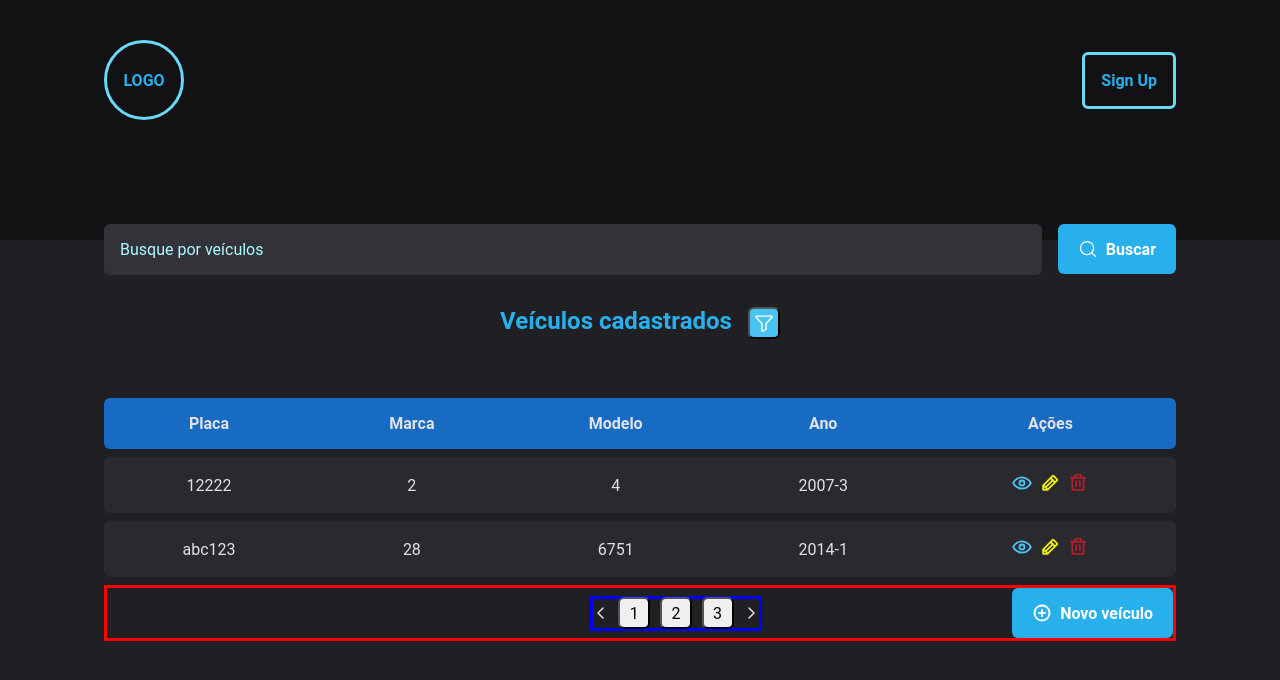
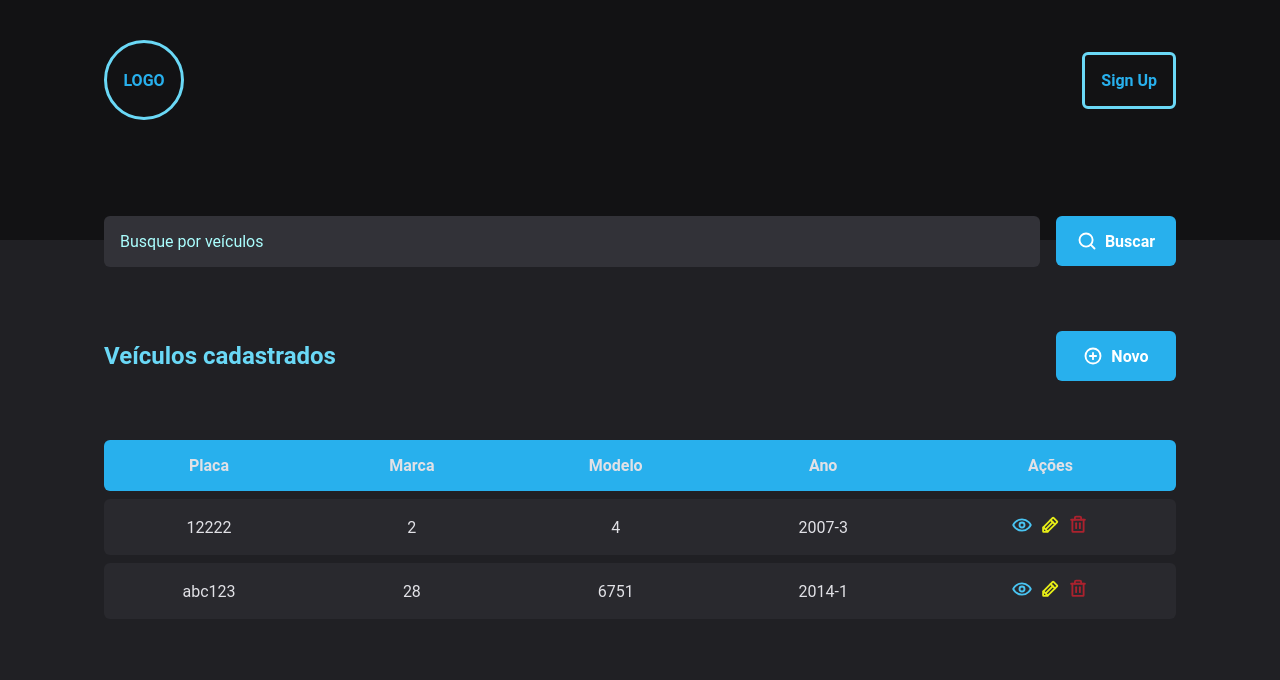
Before and after one commit to Jessica-Garcia/vehicle-registration, a React (Vite) app: page / in a window 1280 px wide. Shown: the top 680 px of the page. Built offline with nearby package versions, Linux system fonts and the light colour scheme; no server answers; data requests are answered from the project's data file.

Commit message:
refactor: restructure the layout

```diff
--- a/src/components/Select/index.tsx
+++ b/src/components/Select/index.tsx
@@ -2,6 +2,7 @@ import axios from "axios";
 import React, { useEffect, useState } from "react";
 import { selectOptionProps } from "../../@types/selectOptionProps";
 import { ISelectProps } from "../../@types/ISelectProps";
+import { SelectContainer } from "./style";
 
 export const Select = <T extends selectOptionProps>({
   selectChange,
@@ -34,7 +35,7 @@ export const Select = <T extends selectOptionProps>({
   }, [disabled, url]);
 
   return (
-    <select
+    <SelectContainer
       disabled={disabled}
       name={name}
       id=""
@@ -43,7 +44,7 @@ export const Select = <T extends selectOptionProps>({
       defaultValue=""
     >
       <option value="" disabled>
-        Selecione um valor
+        Selecione
       </option>
       {list &&
         list.length &&
@@ -54,6 +55,6 @@ export const Select = <T extends selectOptionProps>({
             </option>
           );
         })}
-    </select>
+    </SelectContainer>
   );
 };
--- a/src/components/Select/style.ts
+++ b/src/components/Select/style.ts
@@ -0,0 +1,9 @@
+import styled from "styled-components";
+
+export const SelectContainer = styled.select`
+  border-radius: 6px;
+  border: 0;
+  background: ${(props) => props.theme["gray-900"]};
+  color: ${(props) => props.theme["gray-300"]};
+  padding: 1rem;
+`;
--- a/src/pages/Home/components/SearchForm/index.tsx
+++ b/src/pages/Home/components/SearchForm/index.tsx
@@ -6,7 +6,7 @@ export const SearchForm = () => {
     <SearchFormContainer>
       <input type="text" placeholder="Busque por veículos" />
       <button type="submit">
-        <MagnifyingGlass size={20} />
+        <MagnifyingGlass size={20} weight="bold" />
         Buscar
       </button>
     </SearchFormContainer>
--- a/src/pages/Home/components/SearchForm/styles.ts
+++ b/src/pages/Home/components/SearchForm/styles.ts
@@ -3,14 +3,13 @@ import styled from "styled-components";
 export const SearchFormContainer = styled.form`
   display: flex;
   gap: 1rem;
-  margin-top: -5rem;
-
+  margin-top: -5.5rem;
   input {
     flex: 1;
     border-radius: 6px;
     border: 0;
     background: ${(props) => props.theme["gray-600"]};
-    color: ${(props) => props.theme["gray-500"]};
+    color: ${(props) => props.theme["gray-100"]};
     padding: 1rem;
 
     &::placeholder {
@@ -21,9 +20,11 @@ export const SearchFormContainer = styled.form`
   button {
     display: flex;
     align-items: center;
+    justify-content: center;
     gap: 0.5rem;
     border-radius: 6px;
     height: 50px;
+    width: 120px;
     border: 0;
     background: ${(props) => props.theme["blue-500"]};
     color: ${(props) => props.theme.white};
--- a/src/pages/Home/index.tsx
+++ b/src/pages/Home/index.tsx
@@ -13,7 +13,6 @@ import { IVehicle } from "../../@types/IVehicle";
 import { IVehicleAttributes } from "../../@types/IVehicleAttributes";
 import {
   AddButton,
-  ButtonAndPagination,
   ButtonsContainer,
   HomeContainer,
   Pagination,
@@ -42,13 +41,13 @@ export const Home = () => {
     }
   };
 
-  const getBrands = async () => {
+  /* const getBrands = async () => {
     const { data } = await axios.get<IVehicleAttributes[] | undefined>(
       "https://parallelum.com.br/fipe/api/v1/carros/marcas"
     );
 
     console.log(data);
-  };
+  }; */
 
   const getVehicles = async () => {
     const { data } = await axios.get<IVehicle[] | undefined>(
@@ -67,7 +66,7 @@ export const Home = () => {
       }
     };
     showVehicles();
-    getBrands();
+    // getBrands();
   }, []);
 
   return (
@@ -75,9 +74,11 @@ export const Home = () => {
       <SearchForm />
       <Title>
         <h2>Veículos cadastrados</h2>
-        <button>
-          <Funnel size={22} />
-        </button>
+        <AddButton>
+          <a href="/vehicle/add">
+            <PlusCircle weight="bold" size={20} /> Novo
+          </a>
+        </AddButton>
       </Title>
 
       <VehicleTable>
@@ -120,20 +121,20 @@ export const Home = () => {
             })}
         </tbody>
       </VehicleTable>
-      <ButtonAndPagination>
+
+      {vehicleList && vehicleList?.length > 5 && (
         <Pagination>
-          <CaretLeft weight="bold" />
+          <span>
+            <CaretLeft weight="bold" />
+          </span>
           <button>1</button>
           <button>2</button>
           <button>3</button>
-          <CaretRight weight="bold" />
+          <span>
+            <CaretRight weight="bold" />
+          </span>
         </Pagination>
-        <AddButton>
-          <a href="/vehicle/add">
-            <PlusCircle weight="bold" size={20} /> Novo veículo
-          </a>
-        </AddButton>
-      </ButtonAndPagination>
+      )}
     </HomeContainer>
   );
 };
--- a/src/pages/Home/styles.ts
+++ b/src/pages/Home/styles.ts
@@ -10,32 +10,14 @@ export const HomeContainer = styled.main`
 `;
 
 export const Title = styled.div`
-  align-self: center;
-  margin: 2rem 0;
+  margin: 4rem 0 2rem;
   display: flex;
+  align-items: center;
+  justify-content: space-between;
   gap: 1rem;
 
   h2 {
-    color: ${(props) => props.theme["blue-500"]};
-  }
-
-  button {
-    background: ${(props) => props.theme["blue-400"]};
-
-    color: ${(props) => props.theme.white};
-    font-weight: bold;
-    height: 2rem;
-    width: 2rem;
-    border-radius: 6px;
-    display: flex;
-    align-items: center;
-    justify-content: center;
-    &:hover {
-      cursor: pointer;
-      background: ${(props) => props.theme["blue-600"]};
-
-      transition: background 0.3s;
-    }
+    color: ${(props) => props.theme["blue-300"]};
   }
 `;
 
@@ -48,7 +30,7 @@ export const VehicleTable = styled.table`
 
   th {
     padding: 1rem 2rem;
-    background: ${(props) => props.theme["blue-600"]};
+    background: ${(props) => props.theme["blue-500"]};
 
     &:first-child {
       border-top-left-radius: 6px;
@@ -76,64 +58,39 @@ export const VehicleTable = styled.table`
   }
 `;
 
-export const ButtonAndPagination = styled.section`
+export const Pagination = styled.div`
   display: flex;
+  align-items: center;
+  gap: 0.3rem;
+  justify-content: center;
+  height: 35px;
+  align-self: center;
+  margin-top: 3rem;
+  position: relative;
+  bottom: 1.5rem;
 
-  justify-content: flex-end;
-  border: solid red 3px;
-  align-items: center;
-  gap: 250px;
+  button {
+    width: 1.7rem;
+    height: 1.7rem;
+    border-radius: 6px;
+    color: ${(props) => props.theme.white};
+    background-color: ${(props) => props.theme["gray-600"]};
+    border: 0;
+    cursor: pointer;
+
+    &:hover {
+      background: ${(props) => props.theme["gray-400"]};
+
+      transition: background 0.3s;
+    }
+  }
   span {
     display: flex;
     align-items: center;
-    gap: 0.6rem;
-    width: 100%;
-    justify-content: center;
-    height: 35px;
-    border: solid blue 3px;
 
-    button {
-      width: 2rem;
-      height: 2rem;
-      border-radius: 6px;
-    }
-  }
-
-  /* a {
-    justify-self: flex-end;
-    text-decoration: none;
-    border-radius: 6px;
-    height: 50px;
-    border: 0;
-    background: ${(props) => props.theme["blue-500"]};
-    color: ${(props) => props.theme.white};
-    padding: 0 1.25rem;
-    font-weight: bold;
-    cursor: pointer;
-    display: flex;
-    align-items: center;
-    gap: 0.5rem;
-    //margin-bottom: 1rem;
     &:hover {
       cursor: pointer;
-      background: ${(props) => props.theme["blue-600"]};
-      transition: background 0.3s;
     }
-  } */
-`;
-
-export const Pagination = styled.div`
-  display: flex;
-  align-items: center;
-  gap: 0.6rem;
-  justify-content: center;
-  height: 35px;
-  border: solid blue 3px;
-  align-self: center;
-  button {
-    width: 2rem;
-    height: 2rem;
-    border-radius: 6px;
   }
 `;
 
@@ -141,15 +98,14 @@ export const AddButton = styled.a`
   display: flex;
   border-radius: 6px;
   height: 50px;
+  width: 120px;
+  justify-content: center;
   border: 0;
   background: ${(props) => props.theme["blue-500"]};
   color: ${(props) => props.theme.white};
   padding: 0 1.25rem;
   font-weight: bold;
   cursor: pointer;
-  align-self: flex-end;
-
-  //margin-bottom: 1rem;
 
   a {
     text-decoration: none;
--- a/src/pages/Vehicle/index.tsx
+++ b/src/pages/Vehicle/index.tsx
@@ -101,16 +101,18 @@ export const Vehicle = () => {
             id="licensePlate"
             value={vehicle?.licensePlate}
             onChange={handleInputChange}
+            placeholder="Informe a placa"
             required
           />
+
           <label htmlFor="brand">Marca</label>
-
           <Select<IVehicleAttributes>
             selectChange={handleInputChange}
             value={vehicle?.brand}
             name="brand"
             url={"https://parallelum.com.br/fipe/api/v1/carros/marcas"}
           ></Select>
+
           <label htmlFor="model">Modelo</label>
           <Select<IVehicleAttributes>
             selectChange={handleInputChange}
@@ -119,6 +121,7 @@ export const Vehicle = () => {
             url={`https://parallelum.com.br/fipe/api/v1/carros/marcas/${vehicle.brand}/modelos`}
             disabled={!vehicle.brand}
           ></Select>
+
           <label htmlFor="year">Ano</label>
           <Select<IVehicleAttributes>
             selectChange={handleInputChange}
@@ -127,10 +130,11 @@ export const Vehicle = () => {
             url={`https://parallelum.com.br/fipe/api/v1/carros/marcas/${vehicle.brand}/modelos/${vehicle.model}/anos`}
             disabled={!vehicle.model || !vehicle.brand}
           ></Select>
+
+          <button type="submit">Salvar</button>
           <NavLink to="/">
             <ArrowFatLeft /> voltar
           </NavLink>
-          <button>Salvar</button>
         </form>
       )}
     </VehicleInfo>
--- a/src/pages/Vehicle/styles.ts
+++ b/src/pages/Vehicle/styles.ts
@@ -1,5 +1,77 @@
 import styled from "styled-components";
 
-export const VehicleInfo = styled.main``;
+export const VehicleInfo = styled.main`
+  min-width: 32rem;
+  border-radius: 6px;
+  padding: 2.5rem 3rem;
+  background: ${(props) => props.theme["gray-800"]};
+
+  position: fixed;
+
+  /* Centralizar na tela */
+  top: 50%;
+  left: 50%;
+  transform: translate(-50%, -50%);
+
+  form {
+    margin-top: 2rem;
+    display: flex;
+    flex-direction: column;
+    gap: 1rem;
+
+    input {
+      border-radius: 6px;
+      border: 0;
+      background: ${(props) => props.theme["gray-900"]};
+      color: ${(props) => props.theme["gray-300"]};
+      padding: 1rem;
+
+      &::placeholder {
+        color: ${(props) => props.theme["gray-500"]};
+      }
+    }
+
+    label {
+      font-size: 1.1rem;
+      font-weight: 700;
+    }
+    button[type="submit"] {
+      height: 58px;
+      border: 0;
+      background: ${(props) => props.theme["blue-500"]};
+      color: ${(props) => props.theme.white};
+      font-weight: bold;
+      padding: 0 1.25rem;
+      border-radius: 6px;
+      margin-top: 1.5rem;
+      cursor: pointer;
+
+      &:disabled {
+        opacity: 0.6;
+        cursor: not-allowed;
+      }
+
+      &:not(:disabled):hover {
+        background: ${(props) => props.theme["blue-600"]};
+        transition: background-color 0.2s;
+      }
+    }
+
+    a {
+      color: ${(props) => props.theme["gray-300"]};
+      font-weight: bold;
+      display: flex;
+      gap: 0.5rem;
+      align-items: center;
+      cursor: pointer;
+      font-size: 1.2rem;
+
+      &:hover {
+        opacity: 0.6;
+        transition: background-color 0.2s;
+      }
+    }
+  }
+`;
 
 export const ButtonsContainer = styled.div``;
--- a/src/styles/global.ts
+++ b/src/styles/global.ts
@@ -19,7 +19,7 @@ export const GlobalStyle = createGlobalStyle`
 
     }
 
-    body, input, textarea, button {
+    body, input, textarea, button, select {
         font: 400 1rem 'Roboto', sans-serif;
     }
 `;
```
